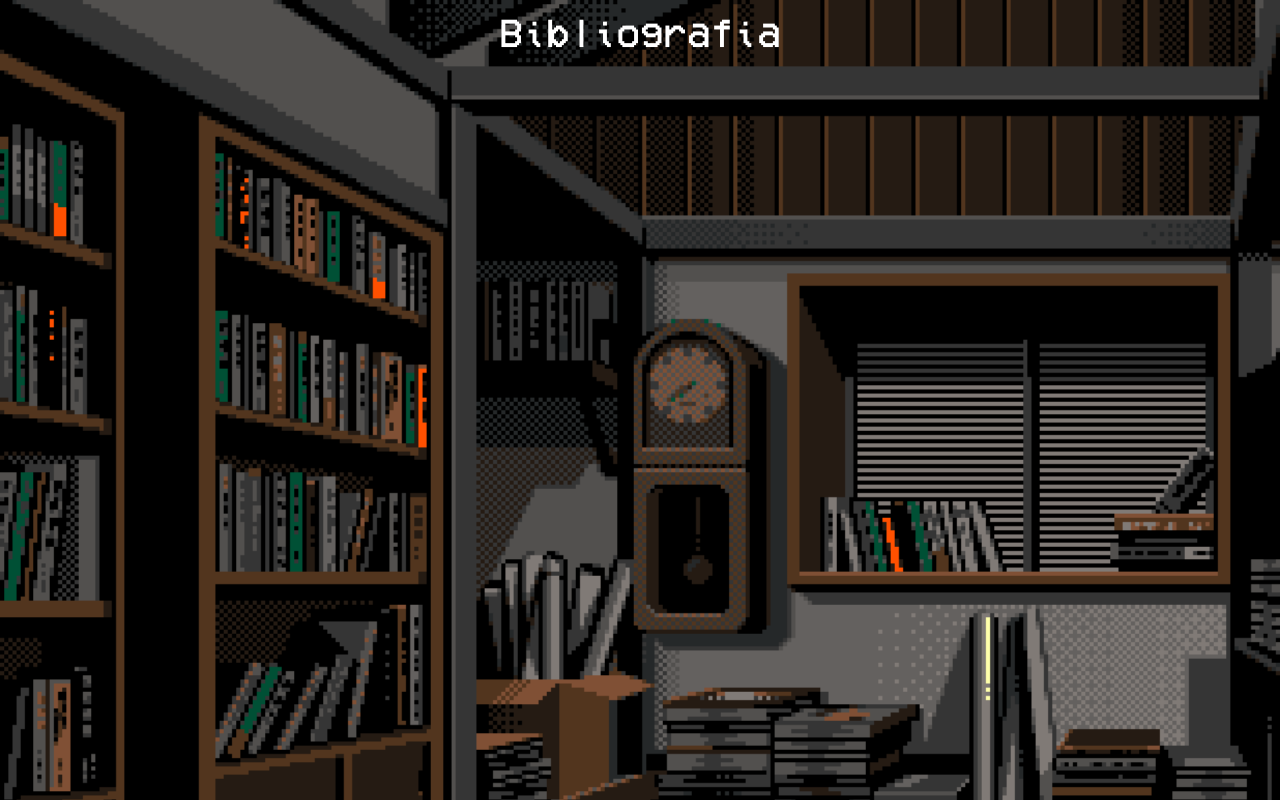
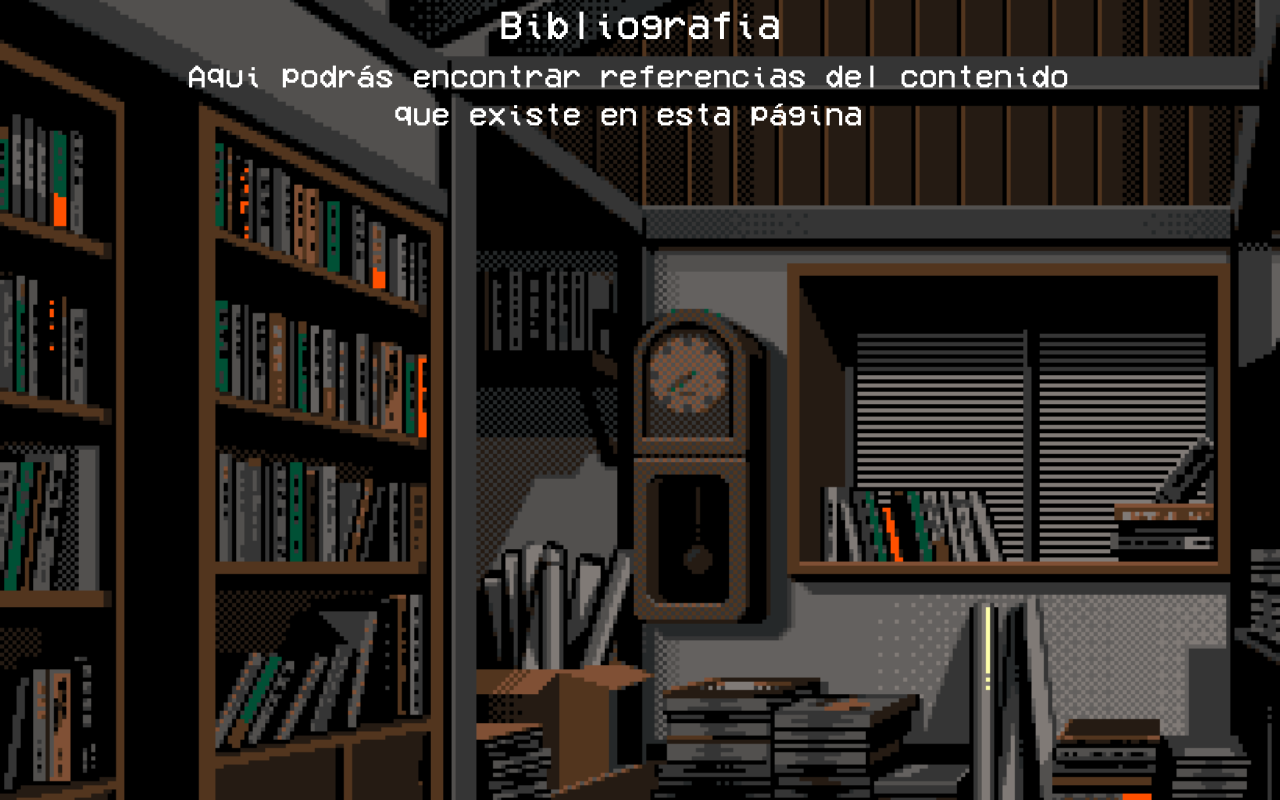
Before and after one commit to ProfessorByte/poa, a React (Create React App) app: page /bibliografia in a window 1280 px wide. Built offline with nearby package versions, Linux system fonts and the light colour scheme.

Commit message:
cambios en BibliografiaPage

```diff
--- a/src/App.css
+++ b/src/App.css
@@ -1,25 +1,18 @@
-.navbar-styles {
-  font-family: 'Pixel';
-}
-.navbarBibliografia-styles{
-  text-align: center;
 
-}
 body,.fondoBibliografia{
-  height: 100% ;
-  margin:0;
+
   background-image: url(./images/fondoBibliografia.png);
+  background-position: center center;
   background-repeat: no-repeat;
+  background-attachment: fixed;
   background-size: cover;
+  height: 100%;
 }
 
 .titulo-de-bibliografia{
   color:white;
-  text-align: center;
-}
-.descripcion-de-bibliografia{
-  color:white;
-  text-align: center;
+text-align: center;
+  font-family: 'Pixel';
 }
 
 
@@ -28,5 +21,10 @@ body,.fondoBibliografia{
   src: url(./fonts/VCR_OSD_MONO_1.001.ttf);
   font-style: normal;
   font-weight: normal;
+}
 
+.descripcion-de-bibliografia{
+  color:white;
+
+  font-family: 'Pixel';
 }
--- a/src/App.js
+++ b/src/App.js
@@ -9,9 +9,9 @@ function App() {
   return (
     <div classname="fondoBibliografia">
       <Router>
-        <HeaderBibliografia>
+        <HeaderBibliografia/>
 
-        </HeaderBibliografia>
+
       </Router>
     </div>
   );
--- a/src/components/HeaderBibliografia.js
+++ b/src/components/HeaderBibliografia.js
@@ -1,18 +1,25 @@
-import React, { Component } from "react";
-import { Link } from "react-router-dom";
+import React, { Component } from 'react'
+import { Link } from 'react-router-dom'
 import "../App.css";
 
 export default class HeaderBibliografia extends Component {
   render() {
     return (
       <>
-        <nav className="navbar navbar-light navbar-expand-sm navbar-styles">
-          <div className="container justify-content-center">
-            <h1 className="titulo-de-bibliografia">Bibliografia</h1>
+          <div className="container">
+            <div className="row titulo-de-bibliografia">
+              <div className="col-12">
+              <h1>Bibliografia</h1>
+              </div>
+              <div className="row descripcion-de-bibliografia">
+                <div className="col-12">
+                <h2>Aqui podrás encontrar referencias del contenido <br />
+                           que existe en esta página</h2>
+                </div>
+              </div>
+            </div>
           </div>
-
-        </nav>
       </>
-    );
+    )
   }
 }
--- a/src/pages/BibliografiaPage.js
+++ b/src/pages/BibliografiaPage.js
@@ -0,0 +1,11 @@
+import React from 'react'
+import HeaderBibliografia from '../components/HeaderBibliografia'
+
+export default function BibliografiaPage() {
+    return (
+        <div>
+          <HeaderBibliografia/>
+
+        </div>
+    )
+}
--- a/src/routers/AppRouter.js
+++ b/src/routers/AppRouter.js
@@ -1,5 +1,6 @@
 import React from "react";
 import { Redirect, Route, Switch } from "react-router";
+import BibliografiaPage from "../pages/BibliografiaPage";
 import Main from "../pages/MainPage";
 
 export default function AppRouter() {
@@ -9,6 +10,9 @@ export default function AppRouter() {
         <Route exact path="/">
           <Main />
         </Route>
+        <Route exact path="/bibliografia">
+          <BibliografiaPage/>
+        </Route>
         <Redirect to="/" />
       </Switch>
     </>
```
